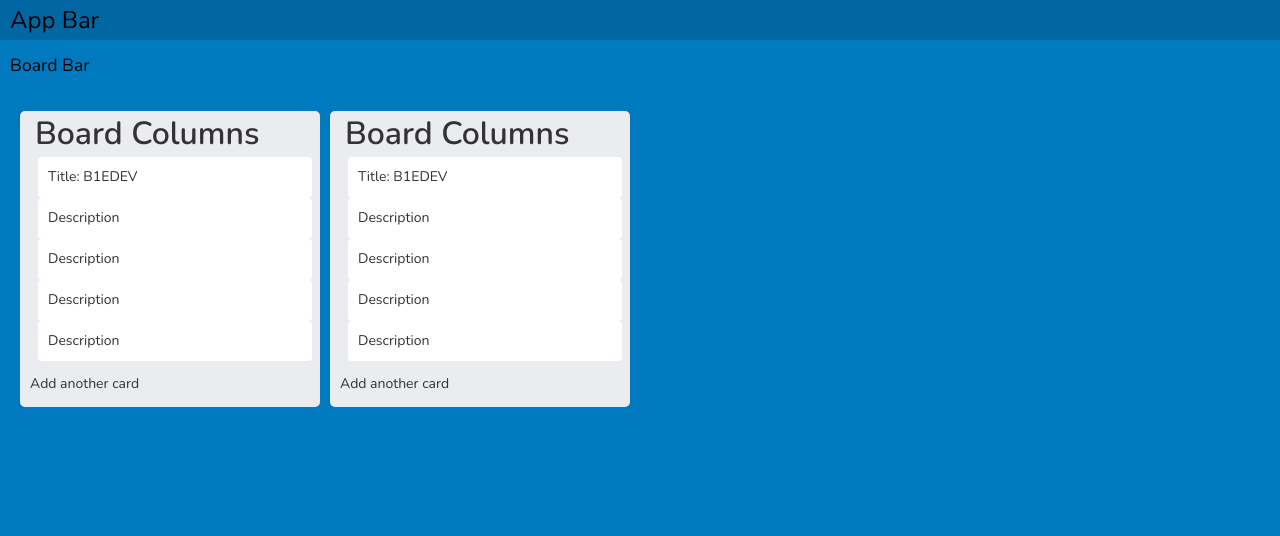
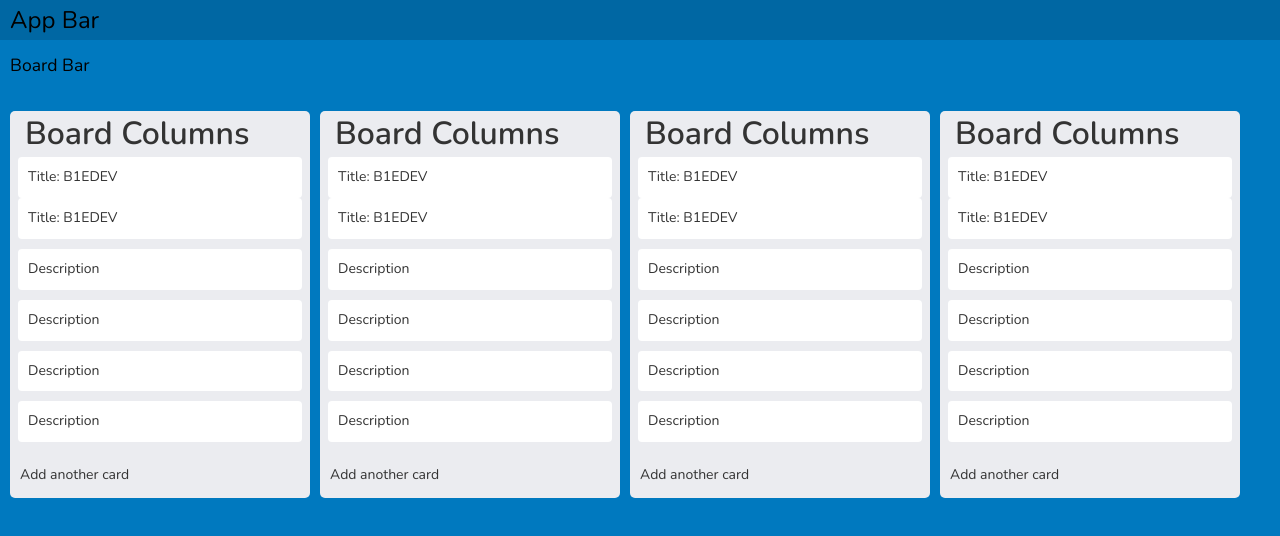
Before and after one commit to Nguyenle23/bugtracker-FE, a React (Create React App) app: page / in a window 1280 px wide. Shown: the top 536 px of the page. Built offline with nearby package versions, Linux system fonts and the light colour scheme.

Commit message:
Update scss column - task

```diff
--- a/src/component/BoardContent/BoardContent.js
+++ b/src/component/BoardContent/BoardContent.js
@@ -9,6 +9,8 @@ function BoardContent() {
       <div className="board-content">
         <Column />
         <Column />
+        <Column />
+        <Column />
       </div>
     )
 }
--- a/src/component/Column/Column.js
+++ b/src/component/Column/Column.js
@@ -13,6 +13,7 @@ function Column() {
 
           <ul className="task-list">
             <Task />
+            <Task />
             <li className="task-item">Description</li>
             <li className="task-item">Description</li>
             <li className="task-item">Description</li>
--- a/src/component/Column/Column.scss
+++ b/src/component/Column/Column.scss
@@ -14,7 +14,7 @@ $list-bg-color: #ebecf0;
     flex: 0 0 auto;
     width: 300px;
     height: calc(100% - #{$gap});
-    &:not(first-child) {
+    &:not(:first-child) {
         margin-left: $gap;
     }
     >* {
--- a/src/component/Task/Task.scss
+++ b/src/component/Task/Task.scss
@@ -11,8 +11,8 @@ li.task-item {
     padding: $gap;
     border-radius: $card-border-radius;
     box-shadow: 0 1px 1px rga(0, 0, 0, 0.1);
-    &:not(first-child) {
-        margin-left: $gap;
+    &:not(:first-child) {
+        margin-bottom: $gap;
     }
     img {
         display: block;
```
